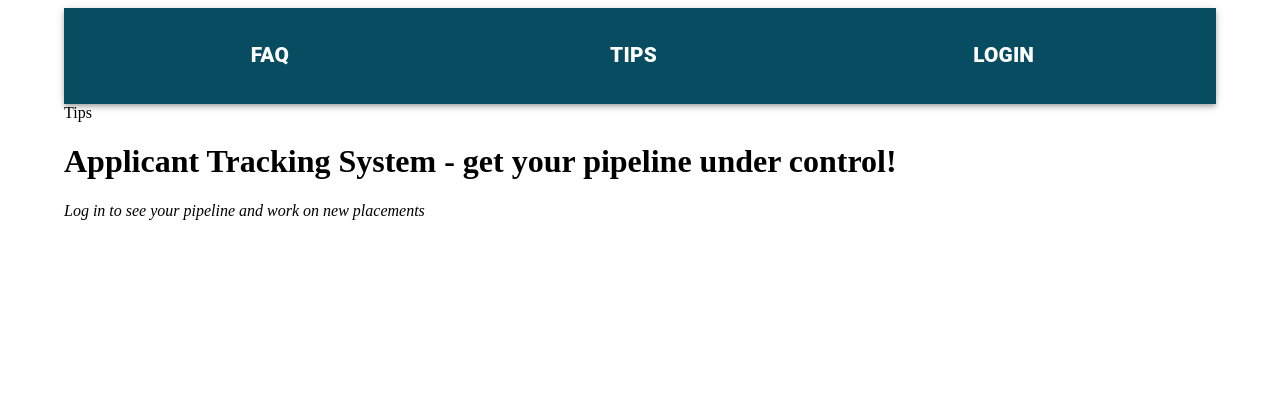
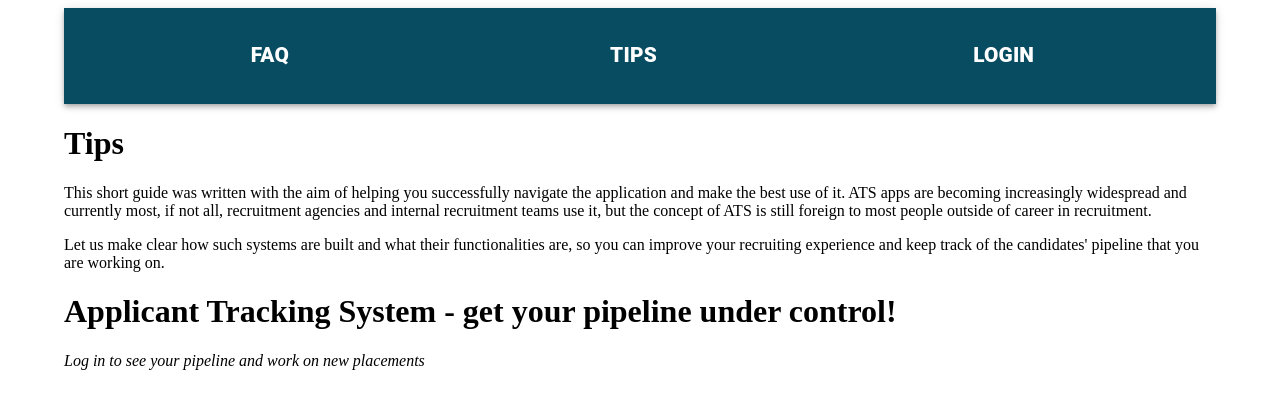
Before and after one commit to MateuszKuruc/ATS-recruitment-app, a React (Create React App) app in the folder ats-frontend/: page /tips in a window 1280 px wide. Shown: the top 408 px of the page. Built offline with nearby package versions, Linux system fonts and the light colour scheme.

Commit message:
add mock data for tips tab for improved development experience

```diff
--- a/ats-frontend/src/components/TipsTab.js
+++ b/ats-frontend/src/components/TipsTab.js
@@ -1,5 +1,22 @@
 const TipsTab = () => {
-  return <div>Tips</div>;
+  return (
+    <div>
+      <h1>Tips</h1>
+      <p>
+        This short guide was written with the aim of helping you successfully
+        navigate the application and make the best use of it. ATS apps are
+        becoming increasingly widespread and currently most, if not all,
+        recruitment agencies and internal recruitment teams use it, but the
+        concept of ATS is still foreign to most people outside of career in
+        recruitment.
+      </p>
+      <p>
+        Let us make clear how such systems are built and what their
+        functionalities are, so you can improve your recruiting experience and
+        keep track of the candidates' pipeline that you are working on.
+      </p>
+    </div>
+  );
 };
 
 export default TipsTab;
```
